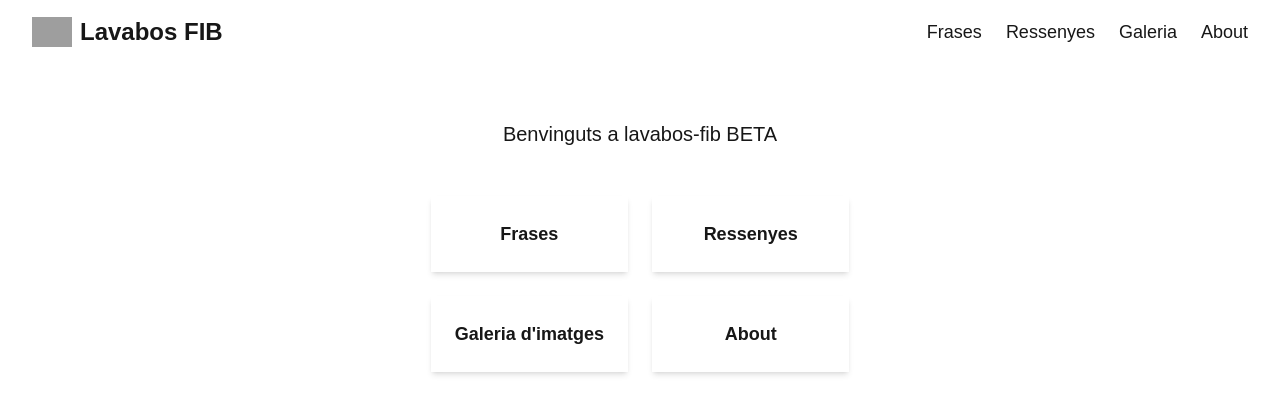
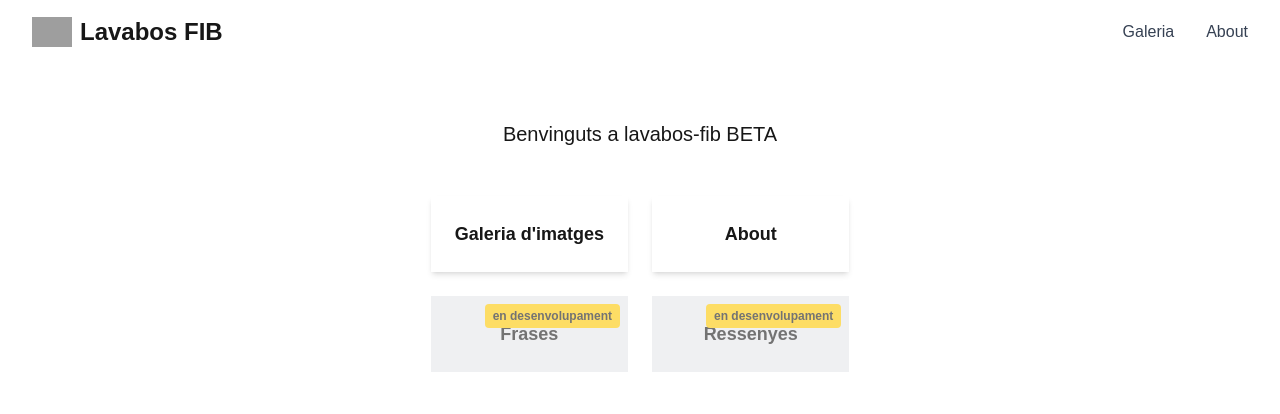
Before and after one commit to microones/lavabos-fib, a Next.js app: page / in a window 1280 px wide. Shown: the top 414 px of the page. Built offline with nearby package versions, Linux system fonts and the light colour scheme; grey boxes are pictures that could not be loaded.

Commit message:
Posada a punt per a producció

```diff
--- a/src/app/layout.tsx
+++ b/src/app/layout.tsx
@@ -16,7 +16,7 @@ const fira = Fira_Code({
 
 export const metadata: Metadata = {
   title: "lavabos-fib",
-  description: "Generated by create next app",
+  description: "",
 };
 
 export default function RootLayout({
--- a/src/app/page.tsx
+++ b/src/app/page.tsx
@@ -1,20 +1,19 @@
-import Link from "next/link"
+import Link from "next/link";
 
 export default function HomePage() {
   const items = [
-    { href: "/frases", label: "Frases" },
-    { href: "/ressenyes", label: "Ressenyes" },
-    { href: "/imatges", label: "Galeria d'imatges" },
-    { href: "/about", label: "About" },
-  ]
+    { href: "/imatges", label: "Galeria d'imatges", active: true },
+    { href: "/about", label: "About", active: true },
+    { href: "/frases", label: "Frases", active: false },
+    { href: "/ressenyes", label: "Ressenyes", active: false },
+  ];
 
   return (
     <main className="flex min-h-screen flex-col items-center justify-start p-8 space-y-8">
-      <p className="text-xl text-center">
-        Benvinguts a lavabos-fib BETA
-      </p>
+      <p className="text-xl text-center">Benvinguts a lavabos-fib BETA</p>
       <div className="grid grid-cols-1 sm:grid-cols-2 gap-6 mt-4">
-        {items.map(({ href, label }) => (
+        {items.map(({ href, label, active }) =>
+          active ? (
             <Link
               key={href}
               href={href}
@@ -22,8 +21,19 @@ export default function HomePage() {
             >
               <span>{label}</span>
             </Link>
-        ))}
+          ) : (
+            <div
+              key={label}
+              className="bg-gray-200 rounded-none p-6 text-center text-lg font-semibold flex items-center justify-center opacity-60 cursor-not-allowed relative"
+            >
+              <span>{label}</span>
+              <span className="absolute top-2 right-2 text-xs bg-yellow-400 px-2 py-1 rounded">
+                en desenvolupament
+              </span>
+            </div>
+          ),
+        )}
       </div>
     </main>
-  )
+  );
 }
--- a/src/components/Navbar.tsx
+++ b/src/components/Navbar.tsx
@@ -1,11 +1,11 @@
-"use client"
+"use client";
 
-import { useState } from "react"
-import Link from "next/link"
-import Image from "next/image"
+import { useState } from "react";
+import Link from "next/link";
+import Image from "next/image";
 
 export default function Navbar() {
-  const [open, setOpen] = useState(false)
+  const [open, setOpen] = useState(false);
 
   return (
     <header className="bg-white">
@@ -22,18 +22,20 @@ export default function Navbar() {
         </Link>
 
         {/* Desktop menu */}
-        <nav className="hidden md:flex space-x-6">
-          <Link href="/frases" className="text-lg hover:underline">
-            Frases
+        <nav className="hidden md:flex space-x-8">
+          <Link
+            href="/imatges"
+            className="text-base font-medium text-gray-700 hover:text-blue-600 transition-colors duration-200 relative group"
+          >
+            Galeria
+            <span className="absolute bottom-0 left-0 w-0 h-0.5 bg-blue-600 group-hover:w-full transition-all duration-300"></span>
           </Link>
-          <Link href="/ressenyes" className="text-lg hover:underline">
-            Ressenyes
-          </Link>
-          <Link href="/imatges" className="text-lg hover:underline">
-            Galeria
-          </Link>
-          <Link href="/about" className="text-lg hover:underline">
+          <Link
+            href="/about"
+            className="text-base font-medium text-gray-700 hover:text-blue-600 transition-colors duration-200 relative group"
+          >
             About
+            <span className="absolute bottom-0 left-0 w-0 h-0.5 bg-blue-600 group-hover:w-full transition-all duration-300"></span>
           </Link>
         </nav>
 
@@ -44,12 +46,32 @@ export default function Navbar() {
           onClick={() => setOpen(!open)}
         >
           {open ? (
-            <svg className="w-6 h-6" fill="none" stroke="currentColor" viewBox="0 0 24 24">
-              <path strokeLinecap="round" strokeLinejoin="round" strokeWidth="2" d="M6 18L18 6M6 6l12 12" />
+            <svg
+              className="w-6 h-6"
+              fill="none"
+              stroke="currentColor"
+              viewBox="0 0 24 24"
+            >
+              <path
+                strokeLinecap="round"
+                strokeLinejoin="round"
+                strokeWidth="2"
+                d="M6 18L18 6M6 6l12 12"
+              />
             </svg>
           ) : (
-            <svg className="w-6 h-6" fill="none" stroke="currentColor" viewBox="0 0 24 24">
-              <path strokeLinecap="round" strokeLinejoin="round" strokeWidth="2" d="M4 6h16M4 12h16M4 18h16" />
+            <svg
+              className="w-6 h-6"
+              fill="none"
+              stroke="currentColor"
+              viewBox="0 0 24 24"
+            >
+              <path
+                strokeLinecap="round"
+                strokeLinejoin="round"
+                strokeWidth="2"
+                d="M4 6h16M4 12h16M4 18h16"
+              />
             </svg>
           )}
         </button>
@@ -57,25 +79,21 @@ export default function Navbar() {
 
       {/* Mobile menu */}
       {open && (
-        <nav className="px-6 pb-4 md:hidden">
-          <ul className="flex flex-col space-y-2">
+        <nav className="px-6 pb-4 md:hidden border-t">
+          <ul className="flex flex-col space-y-3 pt-4">
             <li>
-              <Link href="/frases" className="block text-lg hover:underline">
-                Frases
-              </Link>
-            </li>
-            <li>
-              <Link href="/ressenyes" className="block text-lg hover:underline">
-                Ressenyes
-              </Link>
-            </li>
-            <li>
-              <Link href="/galeria" className="block text-lg hover:underline">
+              <Link
+                href="/imatges"
+                className="block text-base font-medium text-gray-700 hover:text-blue-600 transition-colors duration-200"
+              >
                 Galeria
               </Link>
             </li>
             <li>
-              <Link href="/about" className="block text-lg hover:underline">
+              <Link
+                href="/about"
+                className="block text-base font-medium text-gray-700 hover:text-blue-600 transition-colors duration-200"
+              >
                 About
               </Link>
             </li>
@@ -83,5 +101,5 @@ export default function Navbar() {
         </nav>
       )}
     </header>
-  )
+  );
 }
```
Also changed, not shown: 1 other file (tests, documents, lock files or other folders). Lines whose indentation alone changed are shown as unchanged.
